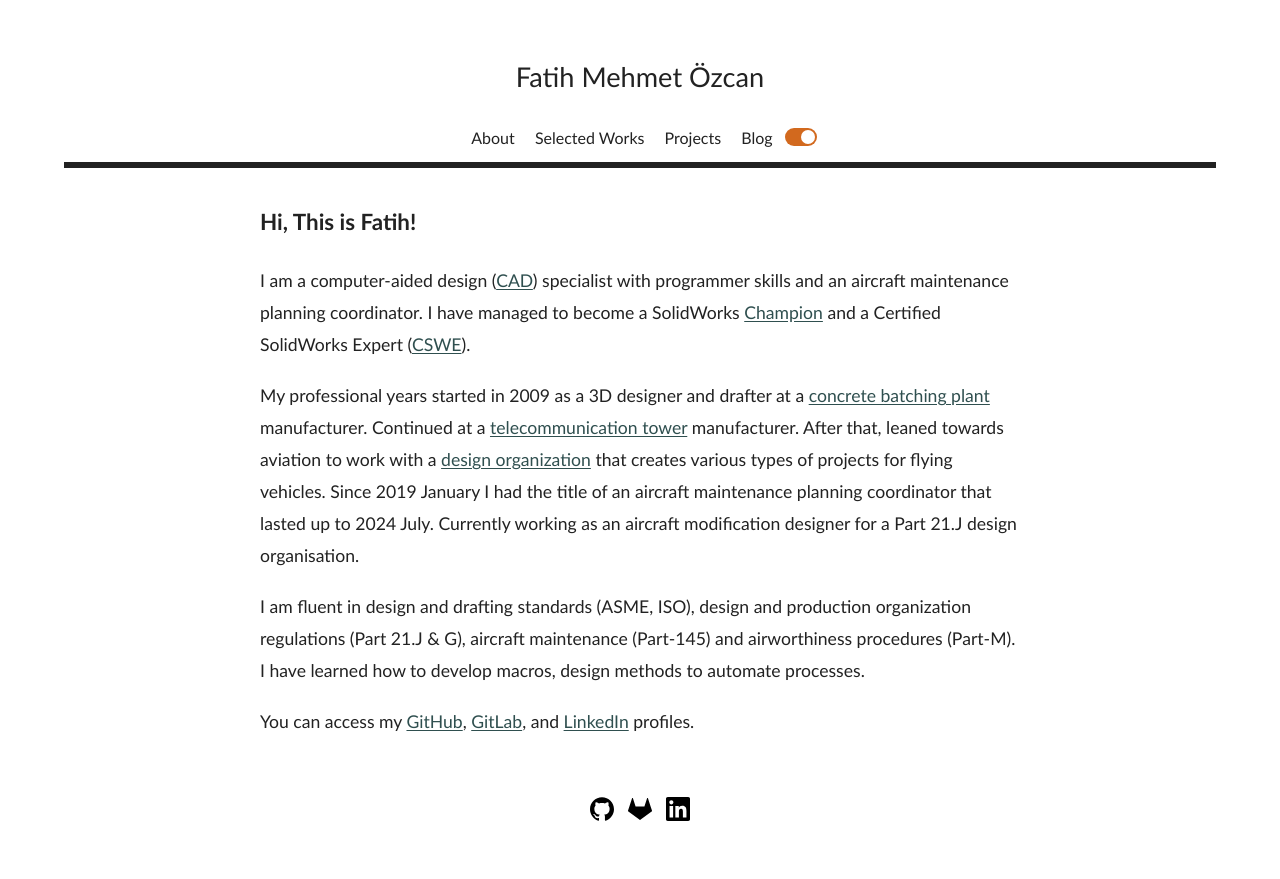
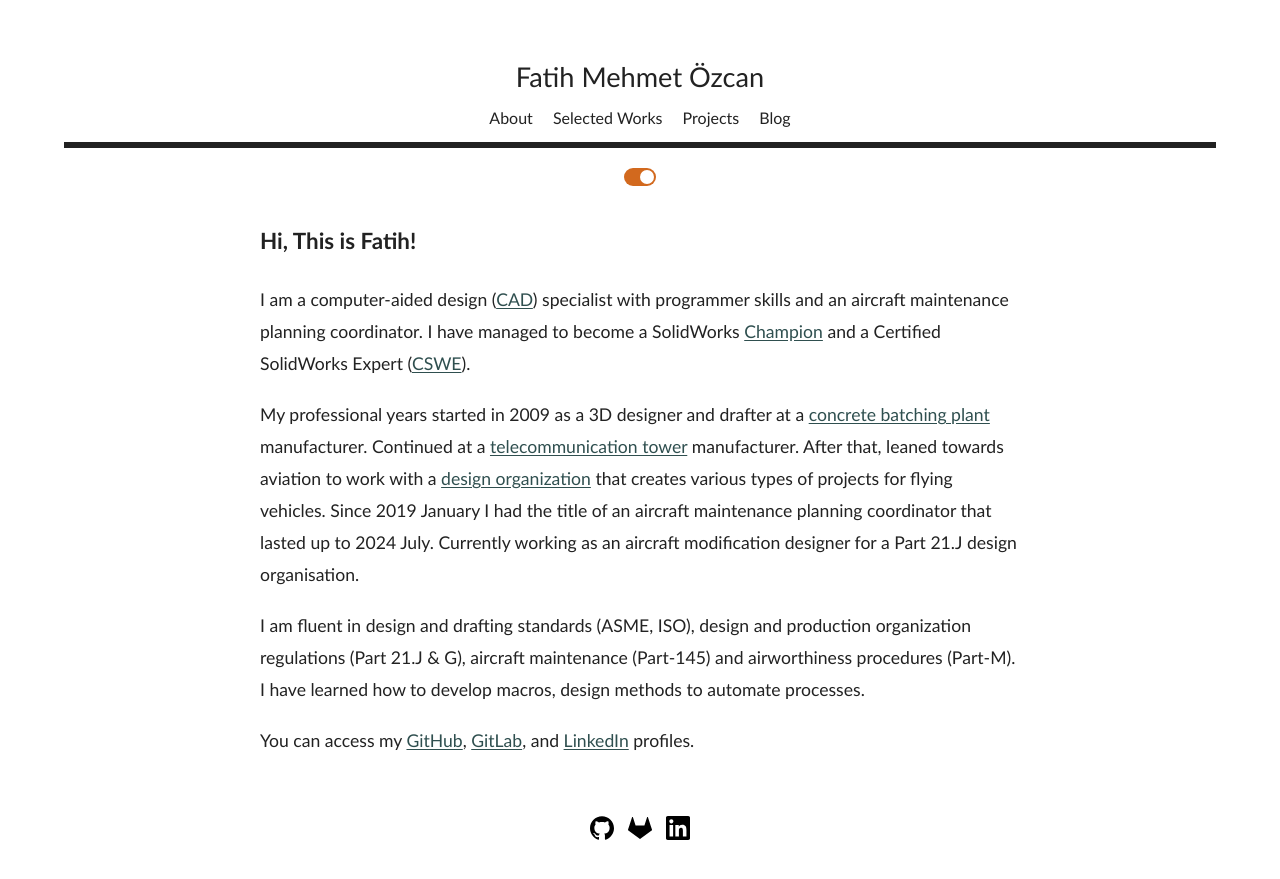
Before and after one commit to fatihmeh/fatihmeh.github.io, a Jekyll site: the page built from index.html, in a window 1280 px wide. Shown: the top 879 px of the page. Built offline with Jekyll 4.4.1, drawn with Linux system fonts in a browser that asks for light colours.

Commit message:
Update slider location

```diff
--- a/_layouts/default.html
+++ b/_layouts/default.html
@@ -33,10 +33,12 @@
       <a class="nav" href="/selectedworks">Selected Works</a>
       <a class="nav" href="/projects">Projects</a>
       <a class="nav" href="/blog">Blog</a>
-      <label id="switch" class="switch">
-        <input type="checkbox" onchange="toggleTheme()" id="slider" checked>
-        <span class="slider round"></span>
-      </label>
+    </div>
+    <div id="switchdiv">
+        <label id="switch" class="switch">
+          <input type="checkbox" onchange="toggleTheme()" id="slider" checked>
+          <span class="slider round"></span>
+        </label>
     </div>
   </div>
 
```
